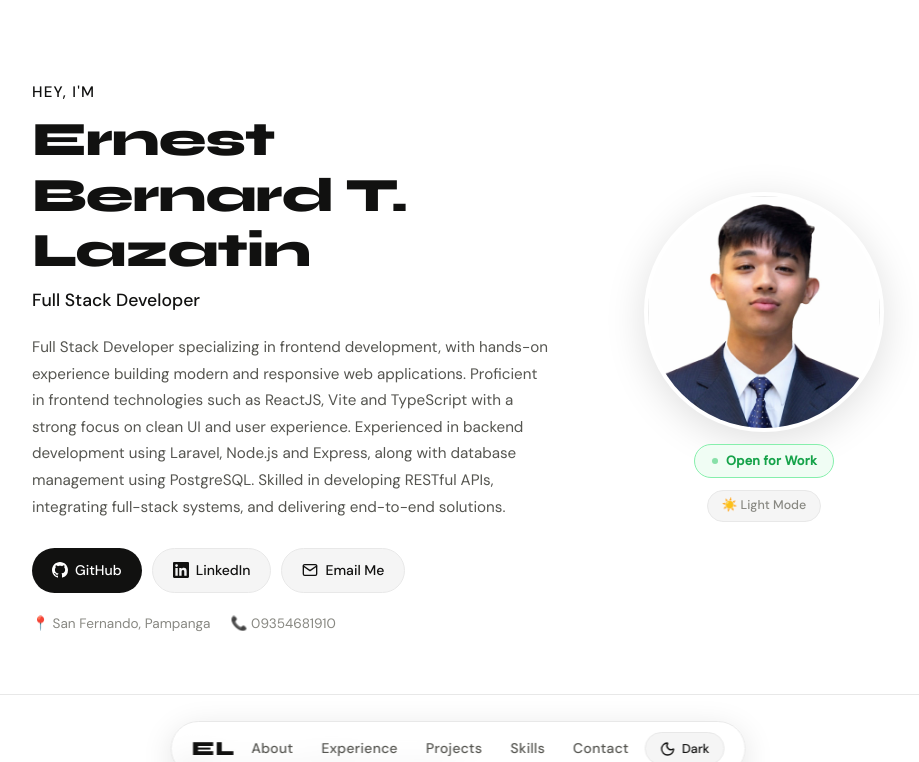
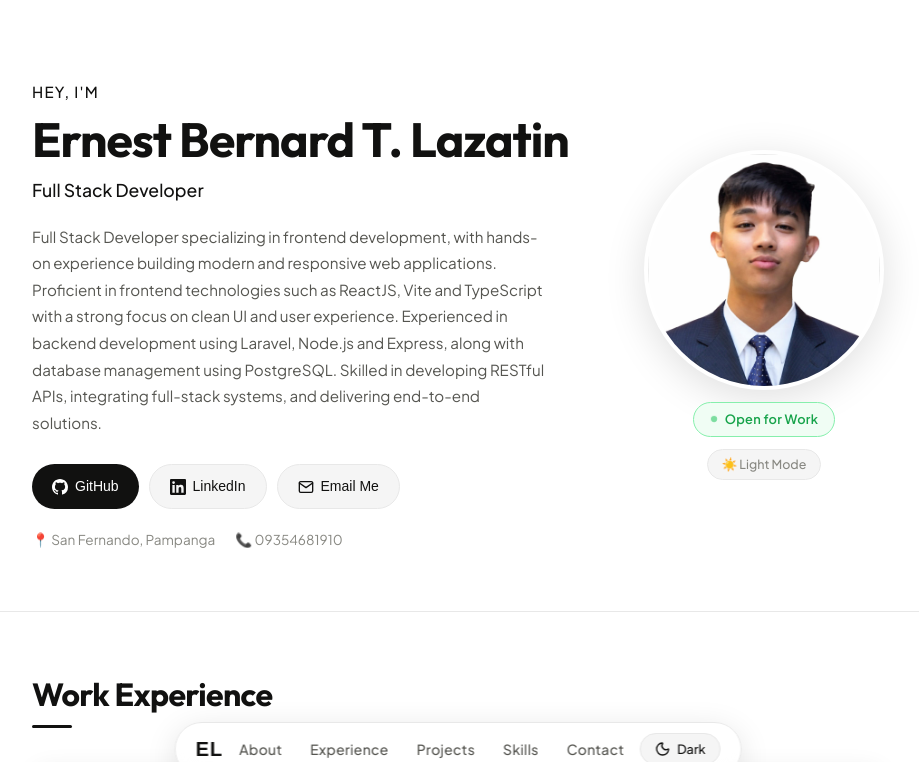
Before and after one commit to lilernestooo/Ernest-Portfolio, a React (Vite) app: page / in a window 1280 px wide. Shown: the top 762 px of the page, without its empty margins (182-1101 px from the left). Built offline with nearby package versions, Linux system fonts and the light colour scheme.

Commit message:
Features: Fonts Changes

```diff
--- a/index.html
+++ b/index.html
@@ -8,7 +8,7 @@
     <link rel="preconnect" href="https://fonts.googleapis.com" />
     <link rel="preconnect" href="https://fonts.gstatic.com" crossorigin />
     <link
-      href="https://fonts.googleapis.com/css2?family=Syne:wght@400;600;700;800&family=DM+Sans:ital,opsz,wght@0,9..40,300;0,9..40,400;0,9..40,500;1,9..40,300&display=swap"
+      href="https://fonts.googleapis.com/css2?family=Plus+Jakarta+Sans:wght@300;400;500;600;700;800&family=Outfit:wght@300;400;500;600;700&display=swap"
       rel="stylesheet"
     />
   </head>
--- a/src/components/Navbar.module.css
+++ b/src/components/Navbar.module.css
@@ -66,7 +66,7 @@
   background: var(--bg-tag);
   border: 1px solid var(--border);
   color: var(--text-primary);
-  font-family: 'DM Sans', sans-serif;
+  font-family: 'Plus Jakarta Sans', sans-serif;
   font-size: 0.8rem;
   font-weight: 500;
   padding: 7px 14px;
--- a/src/index.css
+++ b/src/index.css
@@ -42,7 +42,7 @@ html {
 }
 
 body {
-  font-family: 'DM Sans', sans-serif;
+  font-family: 'Plus Jakarta Sans', sans-serif;
   background-color: var(--bg);
   color: var(--text-primary);
   transition: background-color 0.35s ease, color 0.35s ease;
@@ -51,7 +51,7 @@ body {
 }
 
 h1, h2, h3, h4 {
-  font-family: 'Syne', sans-serif;
+  font-family: 'Outfit', sans-serif;
   line-height: 1.15;
 }
 
```
